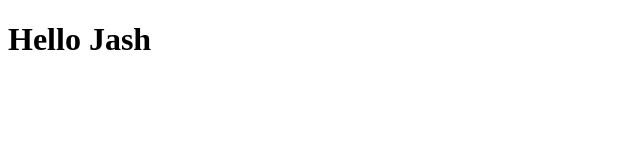
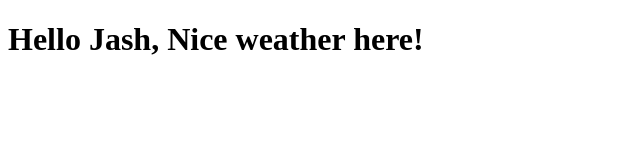
Before and after one commit to AkashKalmane/HTML, a plain HTML site: page site/index.html in a window 1280 px wide. Shown: the whole page, without its empty margins (0-640 px from the left). Drawn offline with Linux system fonts and the light colour scheme.

Commit message:
Changes in the content.

```diff
--- a/site/index.html
+++ b/site/index.html
@@ -4,6 +4,6 @@
 	<title>WELCOME</title>
 </head>
 <body>
-<h1> Hello Jash </h1>
+<h1> Hello Jash, Nice weather here! </h1>
 </body>
 </html>
```
